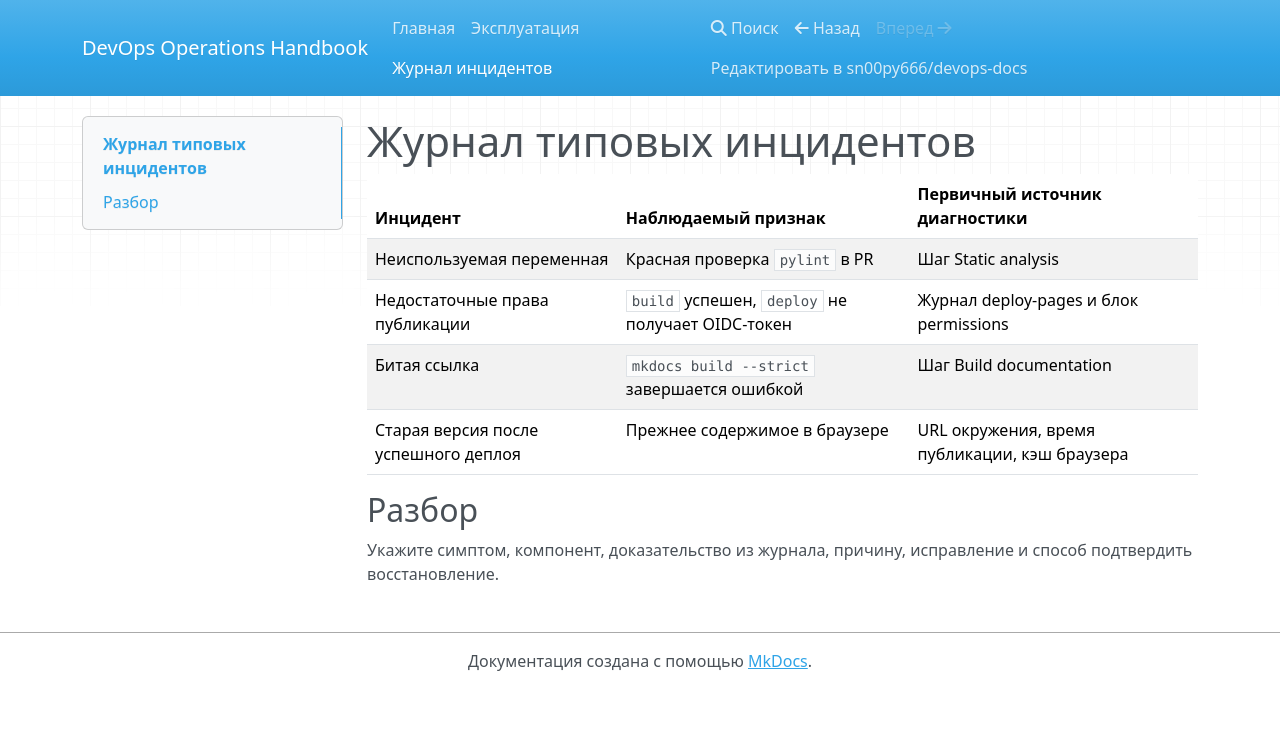
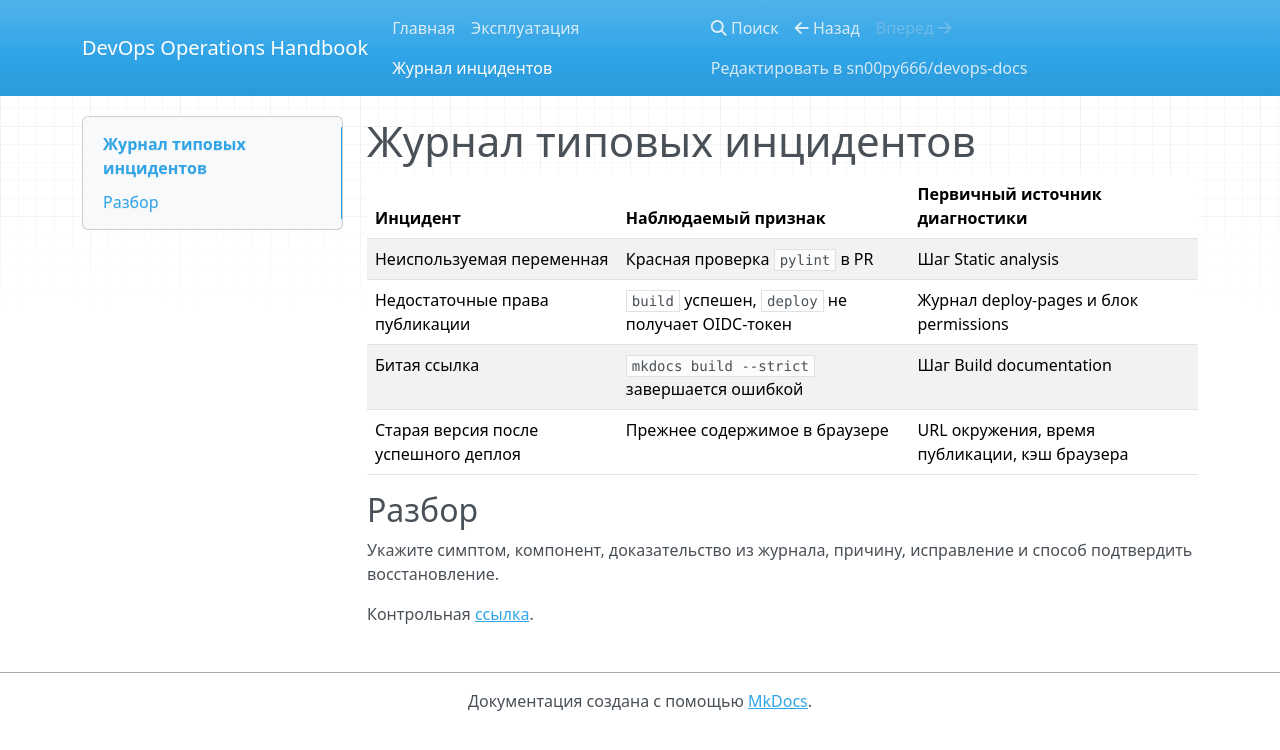
Before and after one commit to sn00py666/devops-docs, an MkDocs documentation site: the page built from docs/incidents.md, in a window 1280 px wide. Shown: the top 750 px of the page. Built offline with MkDocs 1.6.1, drawn with Linux system fonts in a browser that asks for light colours; nearby versions of some CDN libraries.

Commit message:
test: add temporary missing documentation link

```diff
--- a/docs/incidents.md
+++ b/docs/incidents.md
@@ -10,3 +10,5 @@
 ## Разбор
 
 Укажите симптом, компонент, доказательство из журнала, причину, исправление и способ подтвердить восстановление.
+
+Контрольная [ссылка](missing-page.md).
```
